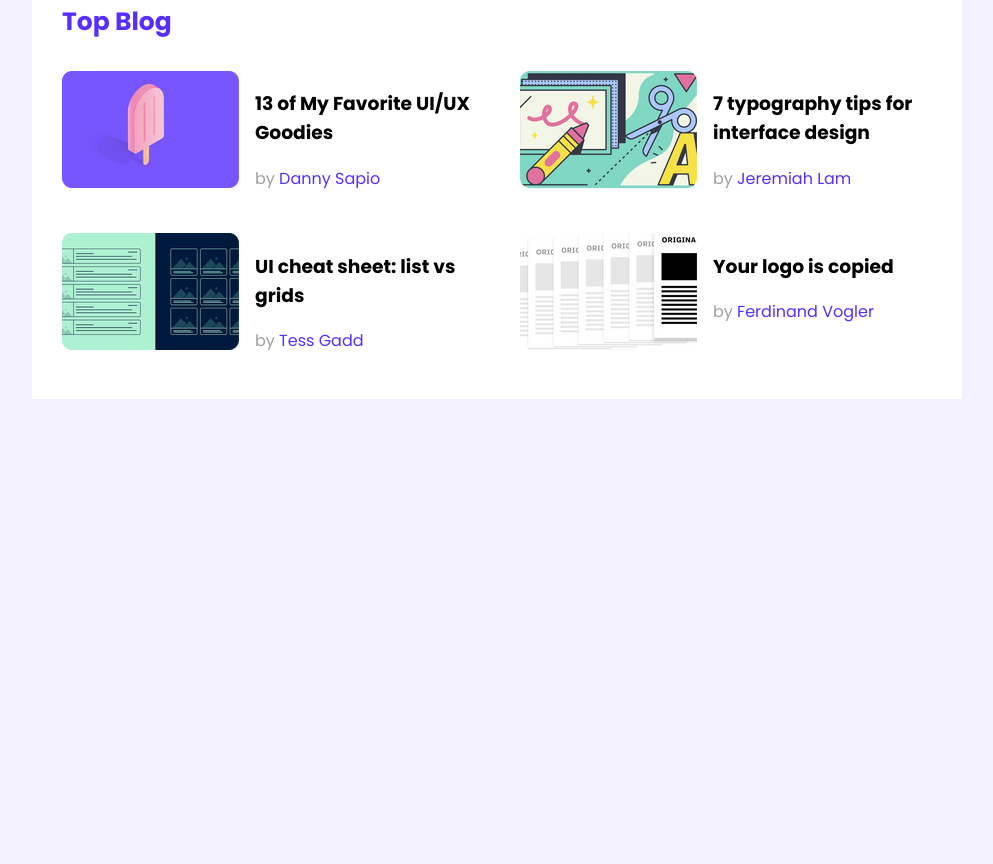
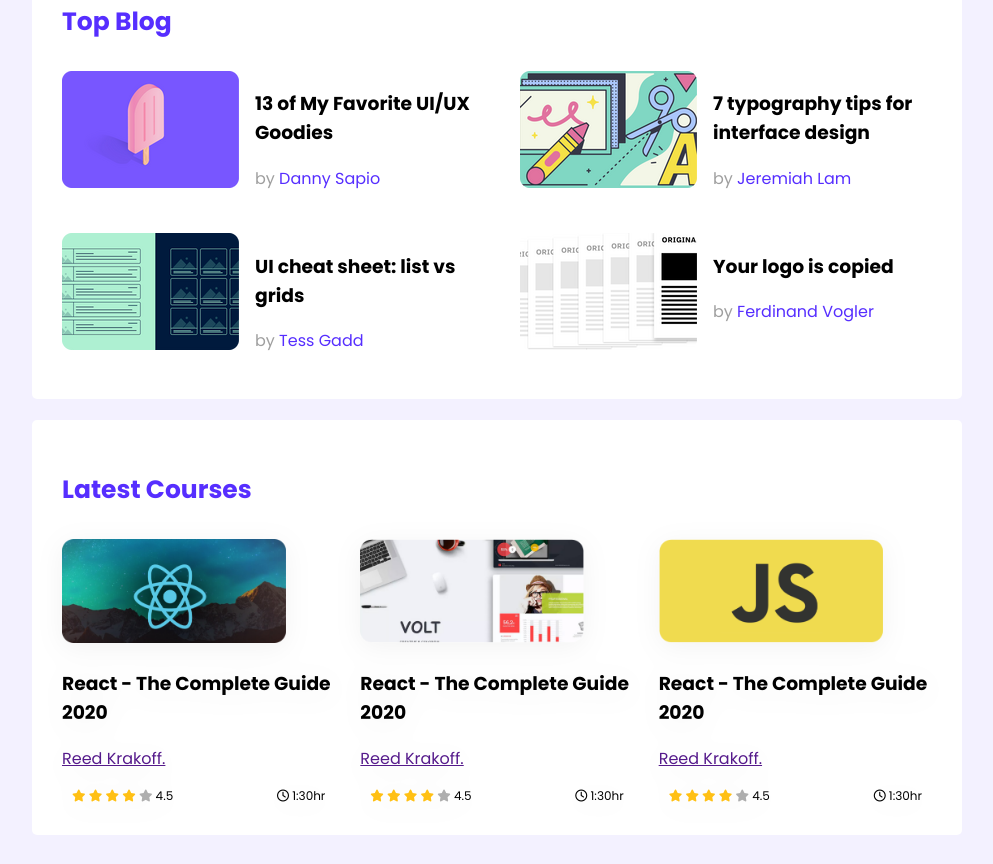
Before and after one commit to acfbinfaruk/leader-board-css3, a plain HTML site: page index.html in a window 1280 px wide. Shown: the part 333-1197 px from the top of the page, without its empty margins (143-1136 px from the left). Before the commit the page ends 800 px from the top, so only its background shows below. Drawn offline with Linux system fonts and the light colour scheme.

Commit message:
added all the courses

```diff
--- a/index.html
+++ b/index.html
@@ -10,6 +10,7 @@
     <link
         href="https://fonts.googleapis.com/css2?family=Lobster&family=Open+Sans&family=Poppins:wght@300;400;500;600;700;800;900&display=swap"
         rel="stylesheet">
+    <script src="https://kit.fontawesome.com/35fbea43dc.js" crossorigin="anonymous"></script>
 </head>
 
 <body>
@@ -100,7 +101,80 @@
                 </div>
             </div>
         </section>
-
+        <section class="container">
+            <h2 class="section-title">Latest Courses</h2>
+            <div class="courses">
+                <div class="course">
+                    <div class="course-banner">
+                        <img src="images/courses/course-1.png" alt="">
+                    </div>
+                    <div class="course-detail">
+                        <h3 class="course-title">React - The Complete Guide 2020</h3>
+                        <p class="course-author"><a href="">Reed Krakoff.</a></p>
+                        <div class="course-info">
+                            <div class="ratings">
+                                <i class="fa-solid fa-star filled"></i>
+                                <i class="fa-solid fa-star filled"></i>
+                                <i class="fa-solid fa-star filled"></i>
+                                <i class="fa-solid fa-star filled"></i>
+                                <i class="fa-solid fa-star empty"></i>
+                                <span>4.5</span>
+                            </div>
+                            <div class="course-duration">
+                            <i class="fa-regular fa-clock"></i>
+                            <span>1:30hr</span>
+                            </div>
+                        </div>
+                    </div>
+                </div>
+                <div class="course">
+                    <div class="course-banner">
+                        <img src="images/courses/course-2.png" alt="">
+                    </div>
+                    <div class="course-detail">
+                        <h3 class="course-title">React - The Complete Guide 2020</h3>
+                        <p class="course-author"><a href="">Reed Krakoff.</a></p>
+                        <div class="course-info">
+                            <div class="ratings">
+                                <i class="fa-solid fa-star filled"></i>
+                                <i class="fa-solid fa-star filled"></i>
+                                <i class="fa-solid fa-star filled"></i>
+                                <i class="fa-solid fa-star filled"></i>
+                                <i class="fa-solid fa-star empty"></i>
+                                <span>4.5</span>
+                            </div>
+                            <div class="course-duration">
+                            <i class="fa-regular fa-clock"></i>
+                            <span>1:30hr</span>
+                            </div>
+                        </div>
+                    </div>
+                </div>
+                <div class="course">
+                    <div class="course-banner">
+                        <img src="images/courses/course-3.png" alt="">
+                    </div>
+                    <div class="course-detail">
+                        <h3 class="course-title">React - The Complete Guide 2020</h3>
+                        <p class="course-author"><a href="">Reed Krakoff.</a></p>
+                        <div class="course-info">
+                            <div class="ratings">
+                                <i class="fa-solid fa-star filled"></i>
+                                <i class="fa-solid fa-star filled"></i>
+                                <i class="fa-solid fa-star filled"></i>
+                                <i class="fa-solid fa-star filled"></i>
+                                <i class="fa-solid fa-star empty"></i>
+                                <span>4.5</span>
+                            </div>
+                            <div class="course-duration">
+                            <i class="fa-regular fa-clock"></i>
+                            <span>1:30hr</span>
+                            </div>
+                        </div>
+                    </div>
+                </div>
+            </div>
+        </section>
     </main>
     <footer>
 
--- a/styles/style.css
+++ b/styles/style.css
@@ -1,60 +1,108 @@
-body{
+body {
     font-family: 'Poppins', sans-serif;
     background-color: #f3f1ff;
 }
-main{
+
+main {
     display: flex;
-    justify-content: center;
+    flex-direction: column;
+    align-items: center;
 }
-.container{
+
+.container {
     background-color: #fff;
     width: 870px;
     padding: 30px;
+    margin-bottom: 21px;
+    border-radius: 5px;
 }
-.top-players{
+
+.top-players {
     margin-bottom: 30px;
 }
-.section-title{
+
+.section-title {
     color: #562eff;
     font-size: 25px;
     margin-bottom: 30px;
 }
-.players{
+
+.players {
     display: grid;
     grid-template-columns: repeat(3, 1fr);
     row-gap: 30px;
 }
-.player{
-    display:flex;
+
+.player {
+    display: flex;
     align-items: center;
 }
+
 .player img {
     height: 55px;
 }
-.player-name{
+
+.player-name {
     margin-left: 10px;
     font-size: 18px;
 }
-hr{
+
+hr {
     border: 1px solid #D1D1D1;
 }
-.blogs{
+
+.blogs {
     display: grid;
     grid-template-columns: repeat(2, 1fr);
     row-gap: 26px;
     column-gap: 46px;
 }
-.blog{
+
+.blog {
     display: flex;
 }
-.blog-info{
+
+.blog-info {
     margin-left: 16px;
 }
-.blog-author{
+
+.blog-author {
     font-size: 16px;
     color: #9F9F9F;
 }
-.blog-author a{
+
+.blog-author a {
     text-decoration: none;
     color: #562eff;
 }
+.courses{
+    display: grid;
+    grid-template-columns: repeat(3, 1fr);
+    column-gap: 25px;
+    border-radius: 5px;
+}
+.course{
+    border-radius: 10px;
+    filter: drop-shadow(0px 5.34229px 13.3557px rgba(0, 0, 0, 0.05));
+}
+.course-info{
+    display: flex;
+    align-items: center;
+    justify-content: space-between;
+    padding: 0px 10px;
+    font-size: 12px;
+}
+.course .course-banner img {
+    width: 224px;
+    height: 104px;
+}
+
+.fa-star{
+    font-size: 12px;
+}
+.fa-star.filled{
+    color:#FFC014;
+}
+.fa-star.empty{
+    color:#AEAEAE;
+}
```
Also changed, not shown: 1 other file.
